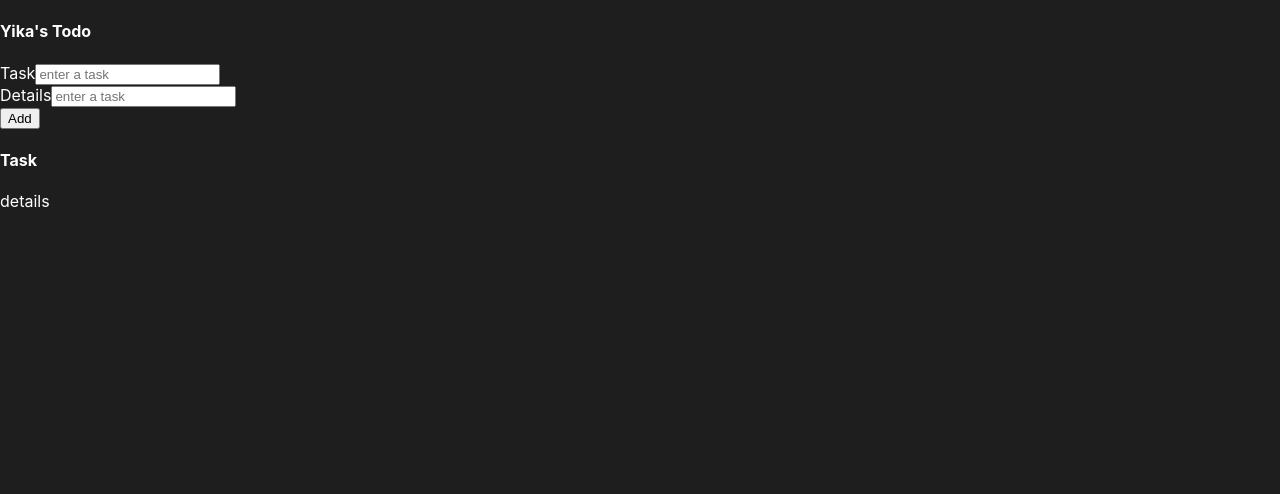
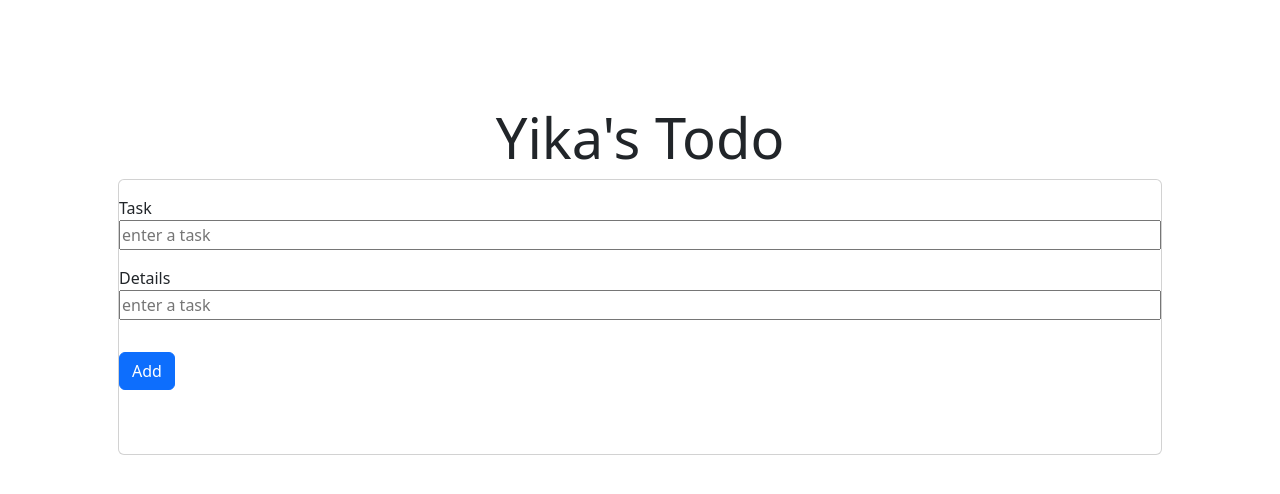
Before and after one commit to ProgrammerDoc-Community/React_begginer, a React (Create React App) app in the folder todolist/: page / in a window 1280 px wide. Shown: the top 494 px of the page. Built offline with nearby package versions, Linux system fonts and the light colour scheme.

Commit message:
started working with states

```diff
--- a/todolist/package.json
+++ b/todolist/package.json
@@ -6,7 +6,9 @@
     "@testing-library/jest-dom": "^5.17.0",
     "@testing-library/react": "^13.4.0",
     "@testing-library/user-event": "^13.5.0",
+    "bootstrap": "^5.3.2",
     "react": "^18.2.0",
+    "react-bootstrap": "^2.10.0",
     "react-dom": "^18.2.0",
     "react-icons": "^4.12.0",
     "react-scripts": "5.0.1",
--- a/todolist/src/App.css
+++ b/todolist/src/App.css
@@ -1,10 +1,10 @@
-body{
+/* body{
 
   background-color: #1f1e1e;
   color: white;
   overflow: hidden;
 
-}
+} */
 /* h1{
   text-align: center;
 }
@@ -133,3 +133,21 @@ body{
 .check-icon:hover{
   color: rgb(36, 116, 36);
 } */
+
+
+
+.formdata{
+  display: flex;
+  flex-direction: column;
+}
+
+.formdata :focus{
+  outline: 2px solid rgb(112, 190, 76);
+  outline-style: hidden;
+
+}
+
+.InputItem{
+  display: flex;
+  padding: 1px;
+}
--- a/todolist/src/App.js
+++ b/todolist/src/App.js
@@ -2,6 +2,8 @@ import logo from './logo.svg';
 import React,{useContext, useEffect, useState} from 'react'
 import {AiOutlineDelete} from 'react-icons/ai'
 import './App.css';
+import 'bootstrap/dist/css/bootstrap.min.css';
+
 import { isCompositeComponent } from 'react-dom/test-utils';
 // import React,{useState} from 'react';
 import TodoList from './RonLearning/todosample';
--- a/todolist/src/RonLearning/todosample.js
+++ b/todolist/src/RonLearning/todosample.js
@@ -1,35 +1,47 @@
 import React,{Component} from "react";
+
 
 class TodoList extends Component{
     constructor(){
         super()
+        this.state=({
+            task:"",
+            details:""
+        })
+    }
+    EventChange=(event)=>{
+        this.setState({
+            [event.target.task]:event.target.value,
+            [event.target.details]:event.target.value
+        })
+
     }
     render(){
         return(
-            <div className="TodoContainer">
-                <div className="heading">
-                    <h4>Yika's Todo</h4>
+            <div className="TodoContainer container  mt-5 p-5">
+                <div className="heading ">
+                    <h4 className="display-4 mt-2 mb-2 text-center">Yika's Todo</h4>
                 </div>
                 <div className="todocontent">
-                    <div className="inputcontainer">
-                        <form>
-                            <div className="InputItem">
+                    <div className="inputcontainer card">
+                        <form className="form " onSubmit={this.EventChange}>
+                            <div className=" formdata form-group mt-3 mb-3">
                                 <label>Task</label>
-                                <input type="text" placeholder="enter a task"/>
+                                <input name="task" type="text" placeholder="enter a task" className="InputItem"/>
                             </div>
-                            <div className="InputItem">
+                            <div className=" formdata form-group mt-3 mb-3">
                                 <label>Details</label>
-                                <input type="text" placeholder="enter a task"/>
+                                <input type="text" className="InputItem" placeholder="enter a task"/>
                             </div>
-                            <div className="btnMian">
-                                <button type="submit" className="btn btn-primary">Add</button>
+                            <div className="btnMian" >
+                                <button type="submit" name="details" className="btn btn-primary mt-3 mb-5">Add</button>
                             </div>
                         </form>
 
                         <div className="inputDetails">
                             <div className="taskName">
-                                <h4>Task</h4>
-                                <p>details</p>
+                                <h4>{this.state.task}</h4>
+                                <p>{this.state.details}</p>
                             </div>
                         </div>
                     </div>
```
Also changed, not shown: 1 other file (tests, documents, lock files or other folders).
